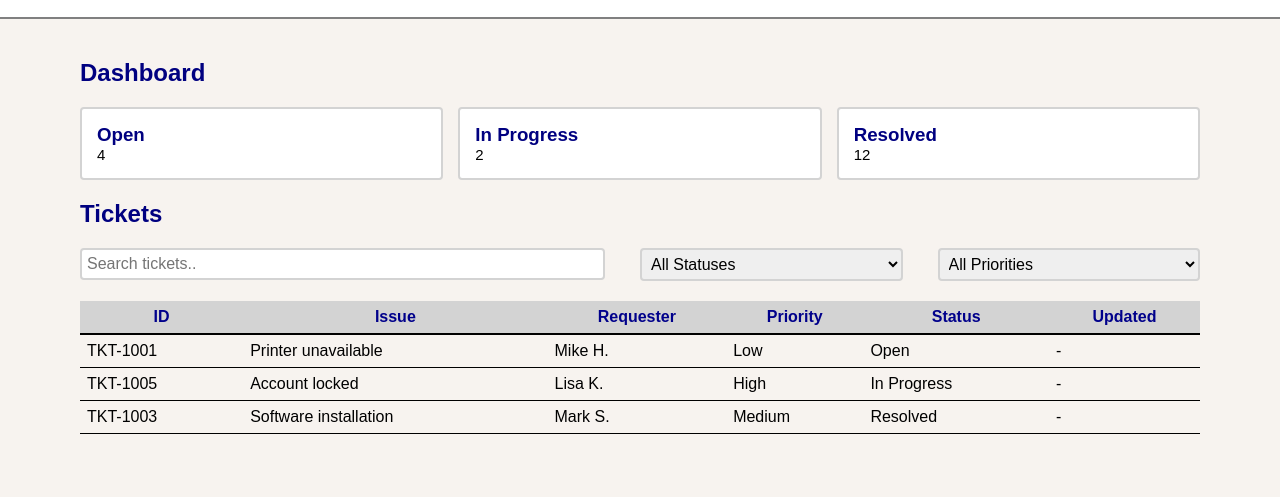
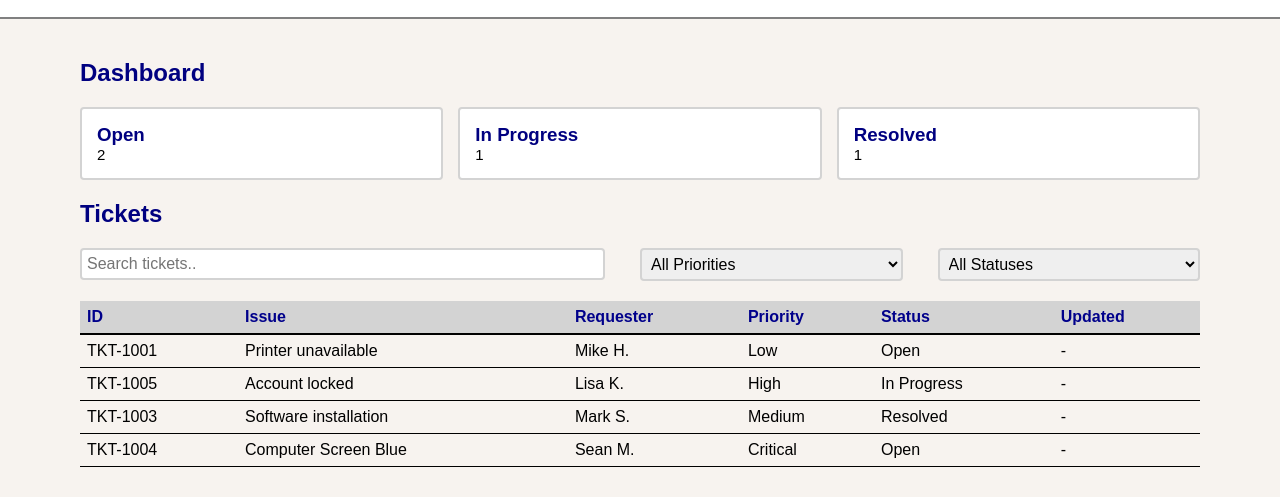
Before and after one commit to rnolan208/IT_Support_Desk, a plain HTML site: page index.html in a window 1280 px wide. Shown: the part 117-614 px from the top of the page. Drawn offline with Linux system fonts and the light colour scheme.

Commit message:
status and priority filtering in JS

```diff
--- a/css/styles.css
+++ b/css/styles.css
@@ -106,7 +106,7 @@ td {
 
 th {
     border-bottom: 2px solid black;
-    text-align: center;
+    text-align: left;
     color: darkblue;
 }
 
--- a/index.html
+++ b/index.html
@@ -34,17 +34,17 @@
             <div class="cards-layout">
                 <div class="card">
                     <h3>Open</h3>
-                    <p>4</p>
+                    <p id="open-card"></p>
                 </div>
 
                 <div class="card">
                     <h3>In Progress</h3>
-                    <p>2</p>
+                    <p id="progress-card"></p>
                 </div>
 
                 <div class="card">
                     <h3>Resolved</h3>
-                    <p>12</p>
+                    <p id="resolved-card"></p>
                 </div>
             </div>
 
@@ -61,29 +61,31 @@
                     <input type="text" aria-label="search for tickets" placeholder="Search tickets.." id="search">
                 </div>
 
+                <div class="tickets-priority">
+                    <select id="priority" aria-label="filters ticket priorities">
+                        <option value="all-priorities">All Priorities</option>
+                        <option value="Low">Low</option>
+                        <option value="Medium">Medium</option>
+                        <option value="High">High</option>
+                        <option value="Critical">Critical</option>
+                    </select>
+                </div>
+
                 <div class="tickets-status">
                     <select id="statuses" aria-label="filters ticket statuses">
                         <option value="all-statuses">All Statuses</option>
-                        <option value="open">Open</option>
-                        <option value="in-progress">In Progress</option>
-                        <option value="resolved">Resolved</option>
+                        <option value="Open">Open</option>
+                        <option value="In Progress">In Progress</option>
+                        <option value="Resolved">Resolved</option>
                     </select>
                 </div>
 
-                <div class="tickets-priority">
-                    <select id="priority" aria-label="filters ticket priorities">
-                        <option value="all-priorities">All Priorities</option>
-                        <option value="low">Low</option>
-                        <option value="medium">Medium</option>
-                        <option value="high">High</option>
-                        <option value="critical">Critical</option>
-                    </select>
-                </div>
+
 
             </div>
 
 
-        <!-- Table -->
+            <!-- Table -->
             <table>
                 <thead>
                     <tr>
--- a/js/app.js
+++ b/js/app.js
@@ -24,15 +24,25 @@ const supportTickets = [
         priority: "Medium",
         status: "Resolved",
         updated: "-"
-    }
+    },
+    {
+        id: "TKT-1004",
+        issue: "Computer Screen Blue",
+        requester: "Sean M.",
+        priority: "Critical",
+        status: "Open",
+        updated: "-"
+    },
 ]
 
 const table = document.getElementById("table-body")
 
-console.log(table);
 
+function renderTickets(filteredTickets) {
 
-supportTickets.forEach(function(ticket) {
+    table.innerHTML = "";
+
+    filteredTickets.forEach(function(ticket) {
 
     const row = document.createElement("tr");
 
@@ -64,5 +74,71 @@ supportTickets.forEach(function(ticket) {
 
     console.log(row);
 
+});
 
+}
+
+renderTickets(supportTickets);
+
+
+const cardsOpen = document.getElementById("open-card");
+const cardsProgress = document.getElementById("progress-card");
+const cardsResolved = document.getElementById("resolved-card");
+
+
+const openTickets = supportTickets.filter(function(ticket) {
+    return ticket.status === "Open"
 });
+
+cardsOpen.textContent = openTickets.length;
+
+const progressTickets = supportTickets.filter(function(ticket) {
+    return ticket.status === "In Progress"
+});
+
+cardsProgress.textContent = progressTickets.length;
+
+const resolvedTickets = supportTickets.filter(function(ticket) {
+    return ticket.status === "Resolved"
+});
+
+cardsResolved.textContent = resolvedTickets.length;
+
+const statusFilter = document.getElementById("statuses");
+
+
+
+statusFilter.addEventListener("change", function() {
+
+    const selectedStatus = statusFilter.value;
+
+    if (selectedStatus === "all-statuses") {
+        return renderTickets(supportTickets);
+    }
+
+    const filteredTickets = supportTickets.filter(function(ticket) {
+    return ticket.status === selectedStatus;
+});
+
+    renderTickets(filteredTickets);
+});
+
+
+
+const priorityFilter = document.getElementById("priority");
+
+
+priorityFilter.addEventListener("change", function() {
+
+    const selectedPriority = priorityFilter.value;
+
+    if (selectedPriority === "all-priorities") {
+        return renderTickets(supportTickets);
+    }
+
+    const filteredTickets = supportTickets.filter(function(ticket) {
+    return ticket.priority === selectedPriority;
+});
+
+    renderTickets(filteredTickets);
+});
```
